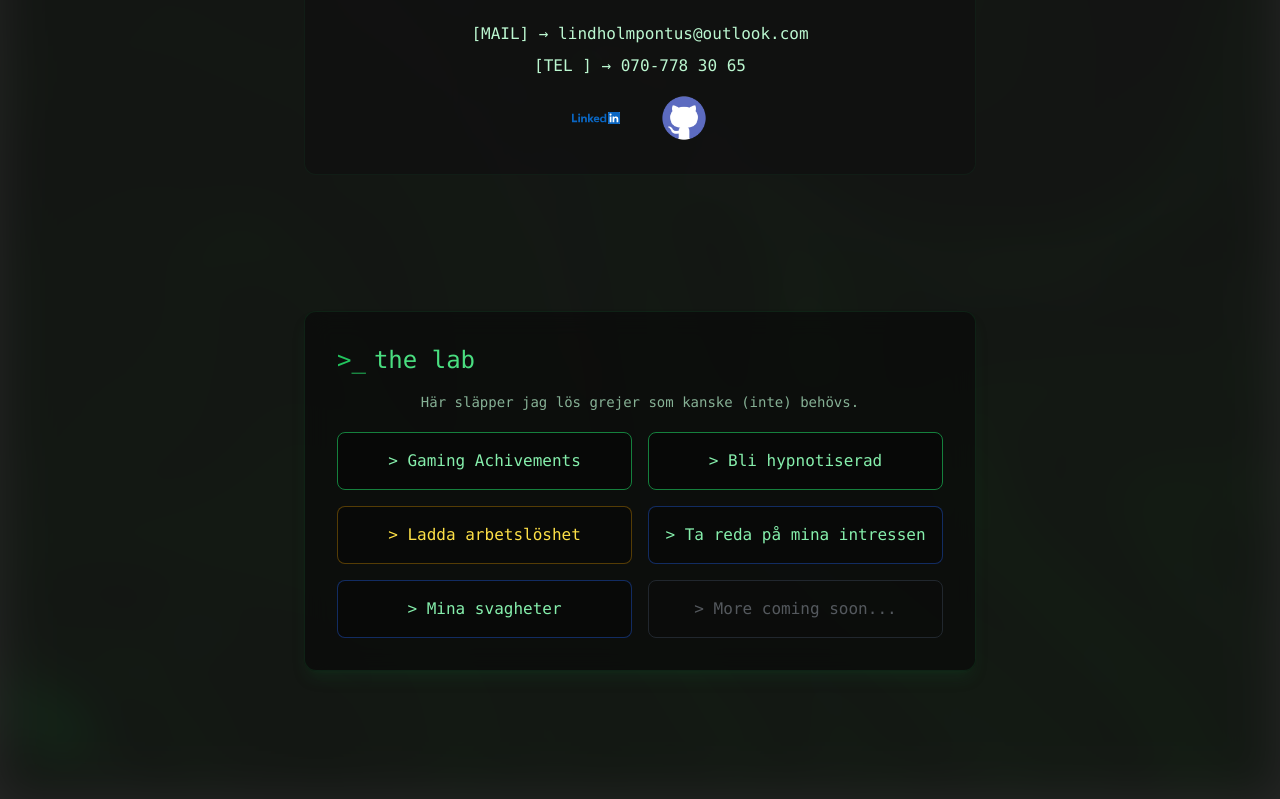
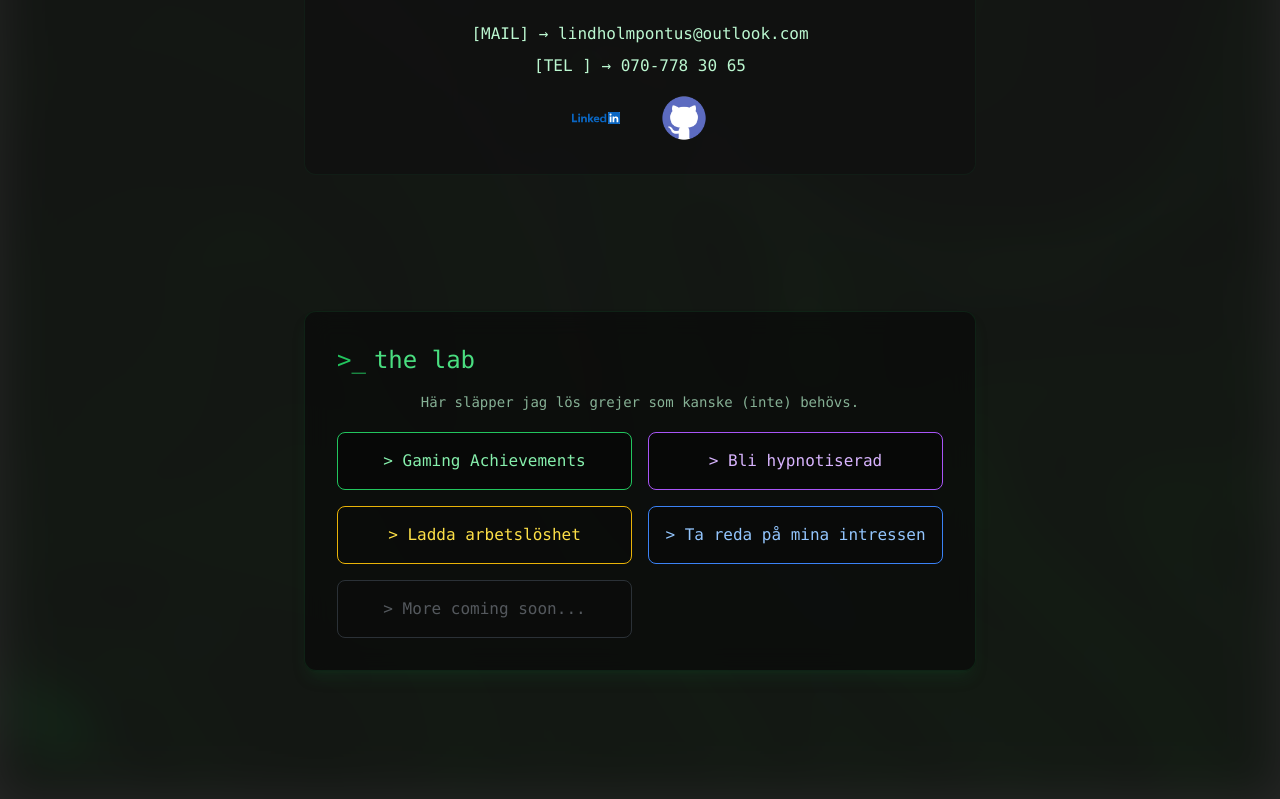
Before and after one commit to lindholmpontus/mysite, a React (Vite) app: page / in a window 1280 px wide. Shown: the part 2434-3233 px from the top of the page. Built offline with nearby package versions, Linux system fonts and the light colour scheme.

Commit message:
knapp fix

```diff
--- a/src/Portfolio.jsx
+++ b/src/Portfolio.jsx
@@ -87,53 +87,40 @@ export default function Portfolio() {
             {/* GAME */}
             <div
               onClick={() => navigate("/gaming")}
-              className="cursor-pointer border border-green-700 bg-black/40 rounded-lg p-4 font-mono text-green-300 hover:bg-green-600 hover:text-black transition hover:scale-[1.03] text-center"
+              className="cursor-pointer border border-green-500 bg-black/40 rounded-lg p-4 font-mono text-green-300 hover:bg-green-500 hover:text-black transition hover:-translate-y-1 hover:rotate-1 text-center"
             >
-              {">"} Gaming Achivements
+              {">"} Gaming Achievements
             </div>
 
             {/* HYPNOTIZE */}
             <div
               onClick={() => navigate("/hypnotize")}
-              className="cursor-pointer border border-green-700 bg-black/40 rounded-lg p-4 font-mono text-green-300 hover:bg-green-600 hover:text-black transition hover:scale-[1.03] text-center"
+              className="cursor-pointer border border-purple-500 bg-black/40 rounded-lg p-4 font-mono text-purple-300 hover:bg-purple-500 hover:text-black transition hover:-translate-y-1 hover:-rotate-1 text-center"
             >
               {">"} Bli hypnotiserad
             </div>
 
-            {/* UNEMPLOYED BUTTON (example) */}
+            {/* UNEMPLOYED */}
             <div
               onClick={() => navigate("/unemployedment")}
-              className="cursor-pointer border border-yellow-600/40 bg-black/30 rounded-lg p-4 font-mono text-yellow-300 hover:bg-yellow-400 hover:text-black transition hover:scale-[1.03] text-center"
+              className="cursor-pointer border border-yellow-500 bg-black/20 rounded-lg p-4 font-mono text-yellow-300 hover:bg-yellow-400 hover:text-black transition hover:scale-110 text-center"
             >
               {">"} Ladda arbetslöshet
             </div>
 
-            {/* HOBBIES BUTTON (example) */}
+            {/* HOBBIES */}
             <div
               onClick={() => navigate("/hobbies")}
-              className="cursor-pointer border border-blue-600/40 bg-black/30 rounded-lg p-4 font-mono text-green-300 hover:bg-yellow-400 hover:text-black transition hover:scale-[1.03] text-center"
+              className="cursor-pointer border border-blue-500 bg-black/30 rounded-lg p-4 font-mono text-blue-300 hover:bg-blue-500 hover:text-black transition hover:scale-105 hover:brightness-150 text-center"
             >
               {">"} Ta reda på mina intressen
             </div>
 
-            <div
-              onMouseEnter={() => {
-                const random = Math.floor(Math.random() * 1600) - 80; // -80 till +80 px
-                setOffset(random);
-              }}
-              style={{
-                transform: `translateX(${offset}px)`,
-                transition: "transform 0.15s ease"
-              }}
-              className="cursor-pointer border border-blue-600/40 bg-black/30 rounded-lg p-4 font-mono text-green-300 text-center"
-            >
-              {">"} Mina svagheter
+            {/* FUTURE FEATURE */}
+            <div className="border border-gray-600 bg-black/20 rounded-lg p-4 font-mono text-gray-400 text-center opacity-50">
+              {">"} More coming soon...
             </div>
 
-            {/* FUTURE FEATURE SLOT */}
-            <div className="border border-gray-700 bg-black/20 rounded-lg p-4 font-mono text-gray-400 text-center opacity-50">
-              {">"} More coming soon...
-            </div>
 
           </div>
         </section>
```
Also changed, not shown: public/logo.svg.
